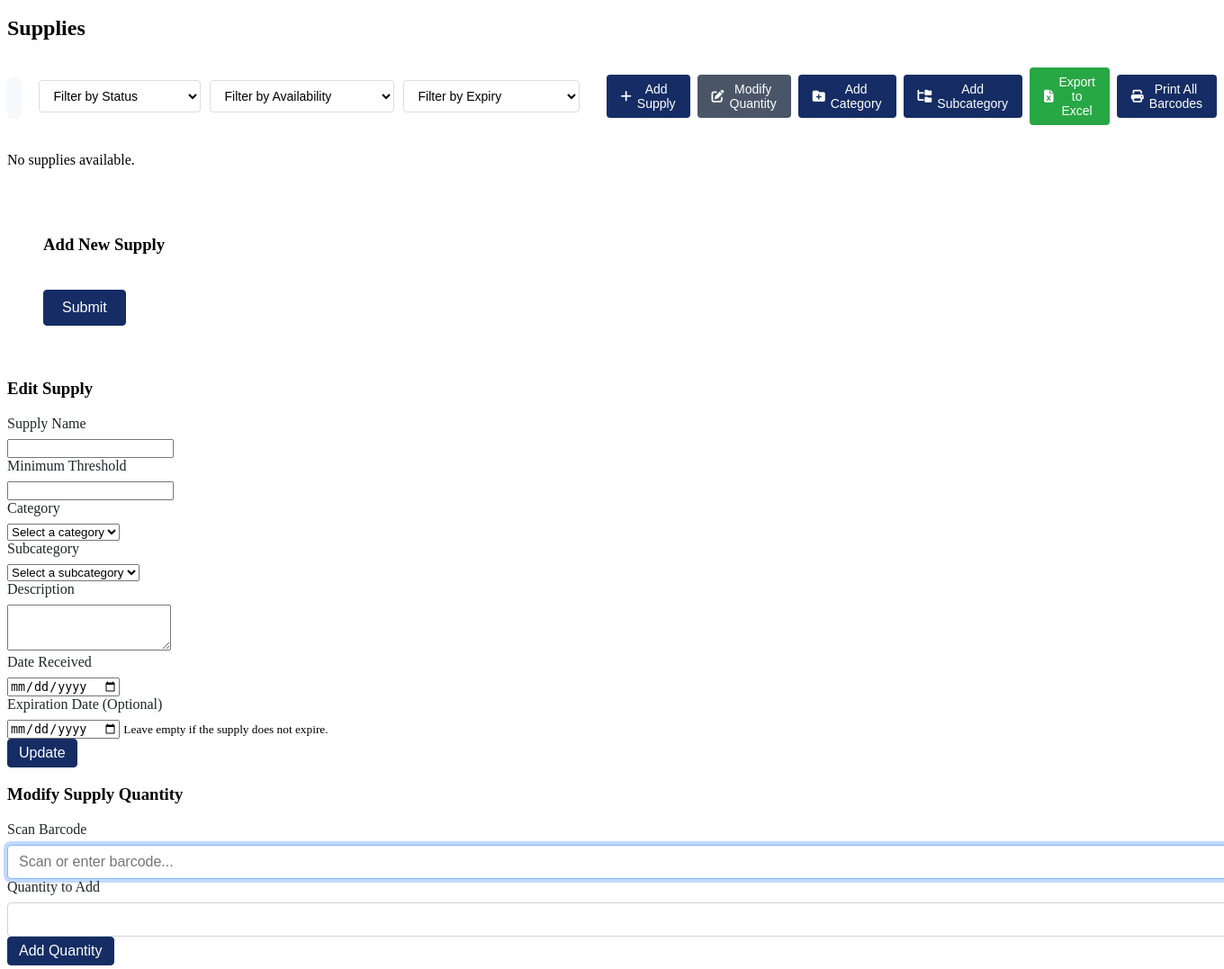
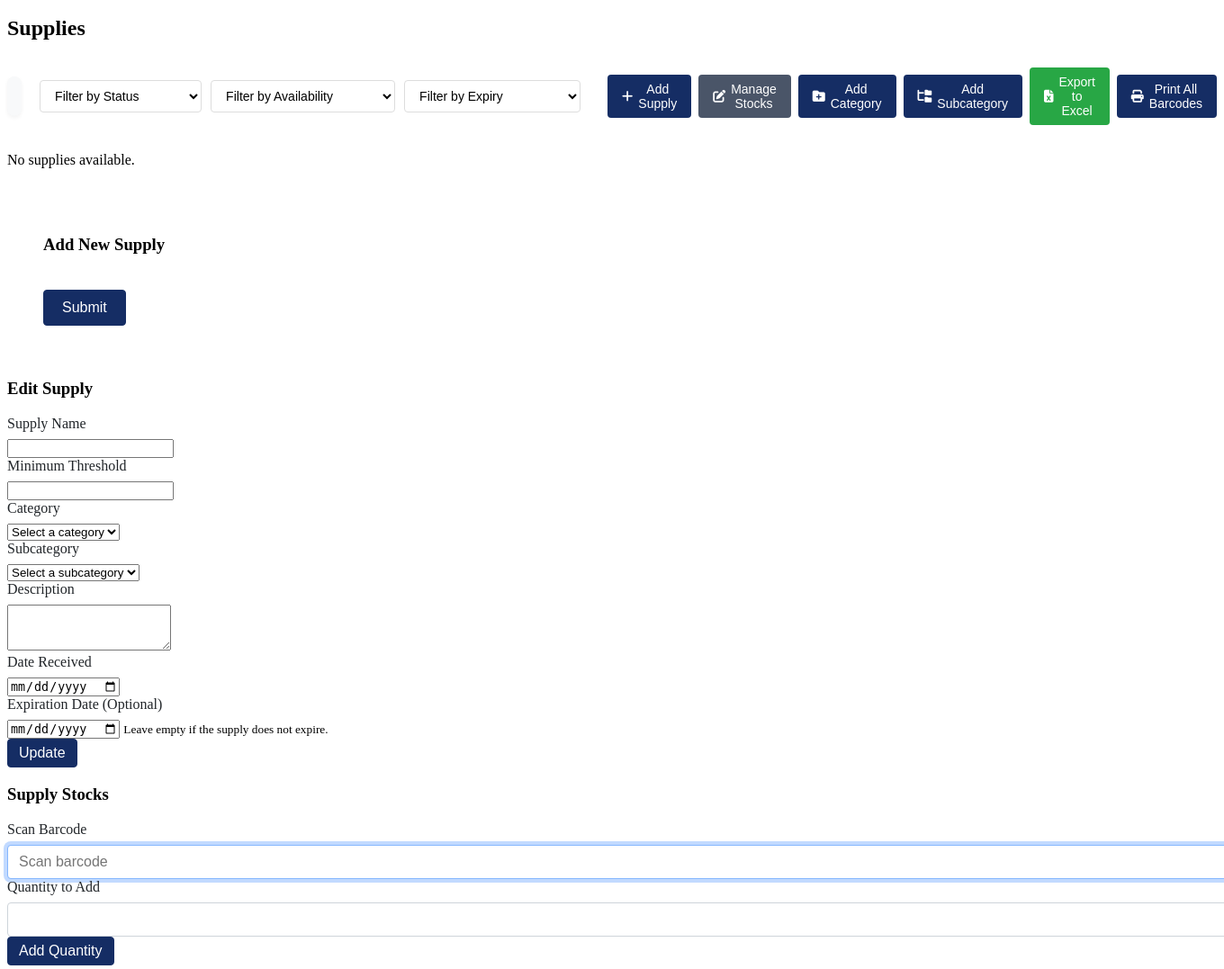
Before and after one commit to vlsjm/capstone-repo, a Django app: template app/templates/app/supply.html in a window 1360 px wide; the page is wider, and only the part inside the window is pictured. Shown: the part 285-1362 px from the top of that part at 90% size. Run offline with Django 5.2, Linux system fonts and the light colour scheme; the template is opened without the code that fills it, so the values that code supplies are empty; some libraries are stand-ins or nearby versions.

Commit message:
na check na ni ma'am

```diff
--- a/app/admin.py
+++ b/app/admin.py
@@ -4,7 +4,7 @@ from .models import (
     Reservation, DamageReport, BorrowRequest,
     UserProfile, ActivityLog, Notification,
     SupplyQuantity, SupplyHistory, PropertyHistory,
-    Department, PropertyCategory
+    Department, PropertyCategory, SupplyCategory, SupplySubcategory
 )
 
 admin.site.register(Supply)
@@ -21,3 +21,5 @@ admin.site.register(SupplyHistory)
 admin.site.register(PropertyHistory)
 admin.site.register(Department)
 admin.site.register(PropertyCategory)
+admin.site.register(SupplyCategory)
+admin.site.register(SupplySubcategory)
--- a/app/templates/app/property.html
+++ b/app/templates/app/property.html
@@ -710,7 +710,7 @@ input:focus {
               <i class="fas fa-plus"></i> Add Property
             </button>
             <button id="openModifyQuantityModalBtn" class="action-btn secondary-btn" style="display: flex; align-items: center; gap: 6px; background-color: #4a5568; color: white; border: none; padding: 8px 16px; border-radius: 4px; font-size: 14px; cursor: pointer; transition: all 0.2s;">
-              <i class="fas fa-edit"></i> Modify Quantity
+              <i class="fas fa-edit"></i> Property Inventory
             </button>
             <button id="openCategoryModalBtn" class="action-btn primary-btn" style="display: flex; align-items: center; gap: 6px; background-color: #152d64; color: white; border: none; padding: 8px 16px; border-radius: 4px; font-size: 14px; cursor: pointer; transition: all 0.2s;">
               <i class="fas fa-folder-plus"></i> Add Category
@@ -1051,7 +1051,7 @@ input:focus {
 <div id="modifyQuantityModal" class="modal">
   <div class="modal-content">
     <span class="close" id="closeModifyQuantityModalBtn">&times;</span>
-    <h3>Modify Property Quantity</h3>
+    <h3>Property Inventory</h3>
 
     <form method="post" action="{% url 'modify_property_quantity_generic' %}" id="modifyQuantityForm">
       {% csrf_token %}
@@ -1059,7 +1059,7 @@ input:focus {
       <!-- Barcode Scanner Input -->
       <div class="form-group">
         <label for="barcode_input">Scan Barcode</label>
-        <input type="text" id="barcode_input" class="form-control" placeholder="Scan or enter barcode..." autofocus>
+        <input type="text" id="barcode_input" class="form-control" placeholder="Scan barcode" autofocus>
       </div>
 
       <!-- Property Info Display -->
--- a/app/templates/app/supply.html
+++ b/app/templates/app/supply.html
@@ -666,7 +666,7 @@ tr.hidden {
               <i class="fas fa-plus"></i> Add Supply
             </button>
             <button id="openModifyQuantityModalBtn" class="action-btn secondary-btn" style="display: flex; align-items: center; gap: 6px; background-color: #4a5568; color: white; border: none; padding: 8px 16px; border-radius: 4px; font-size: 14px; cursor: pointer; transition: all 0.2s;">
-              <i class="fas fa-edit"></i> Modify Quantity
+              <i class="fas fa-edit"></i> Manage Stocks
             </button>
             <button id="openCategoryModalBtn" class="action-btn primary-btn" onclick="openCategoryModal()" style="display: flex; align-items: center; gap: 6px; background-color: #152d64; color: white; border: none; padding: 8px 16px; border-radius: 4px; font-size: 14px; cursor: pointer; transition: all 0.2s;">
               <i class="fas fa-folder-plus"></i> Add Category
@@ -890,7 +890,7 @@ tr.hidden {
   <div id="modifyQuantityModal" class="modal">
     <div class="modal-content">
       <span class="close" id="closeModifyQuantityModalBtn">&times;</span>
-      <h3>Modify Supply Quantity</h3>
+      <h3>Supply Stocks</h3>
 
       <form method="post" action="{% url 'modify_supply_quantity_generic' %}" id="modifyQuantityForm">
         {% csrf_token %}
@@ -898,7 +898,7 @@ tr.hidden {
         <!-- Barcode Scanner Input -->
         <div class="form-group">
           <label for="barcode_input">Scan Barcode</label>
-          <input type="text" id="barcode_input" class="form-control" placeholder="Scan or enter barcode..." autofocus>
+          <input type="text" id="barcode_input" class="form-control" placeholder="Scan barcode" autofocus>
         </div>
 
         <!-- Supply Info Display -->
```
Also changed, not shown: db.sqlite3, 1 other file.
